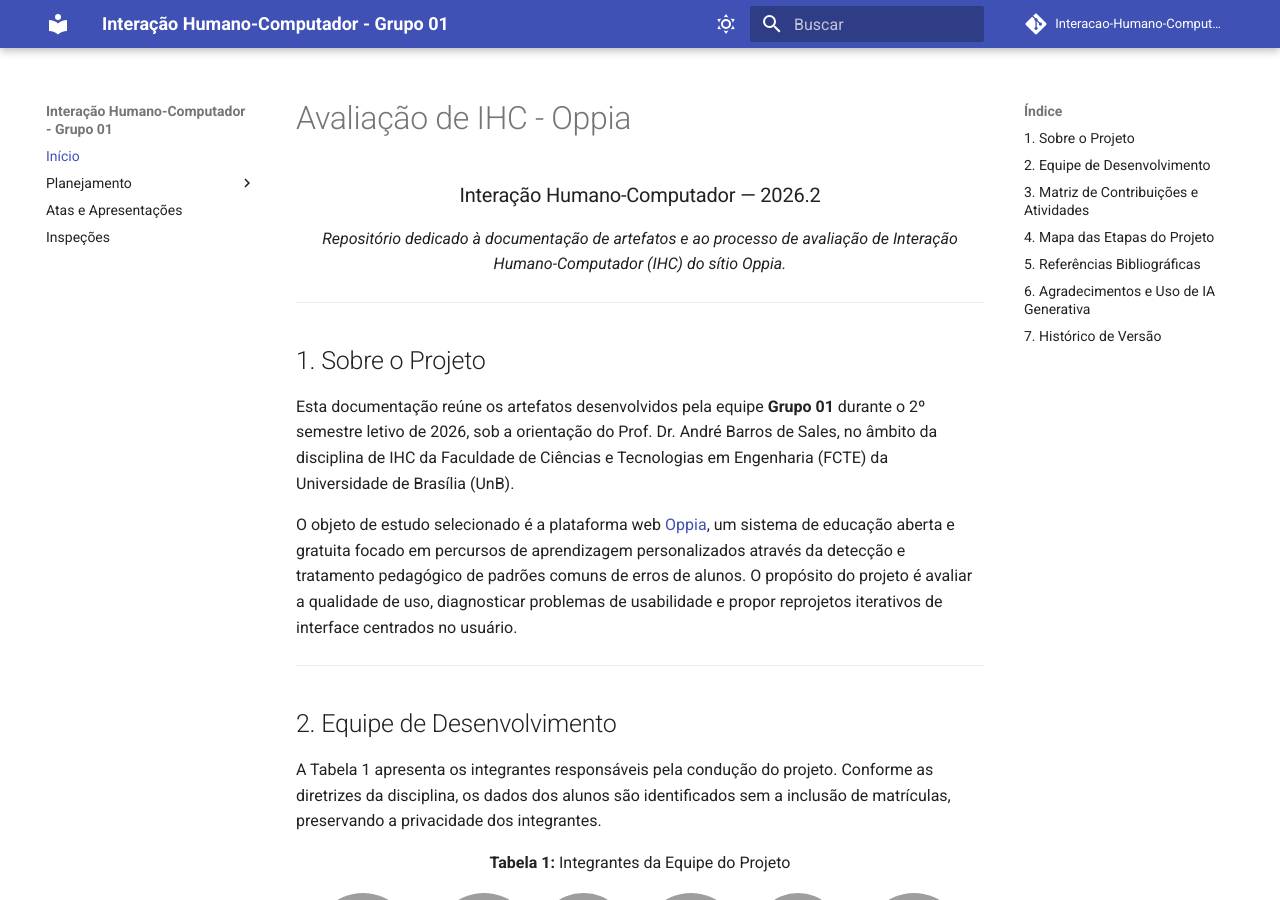
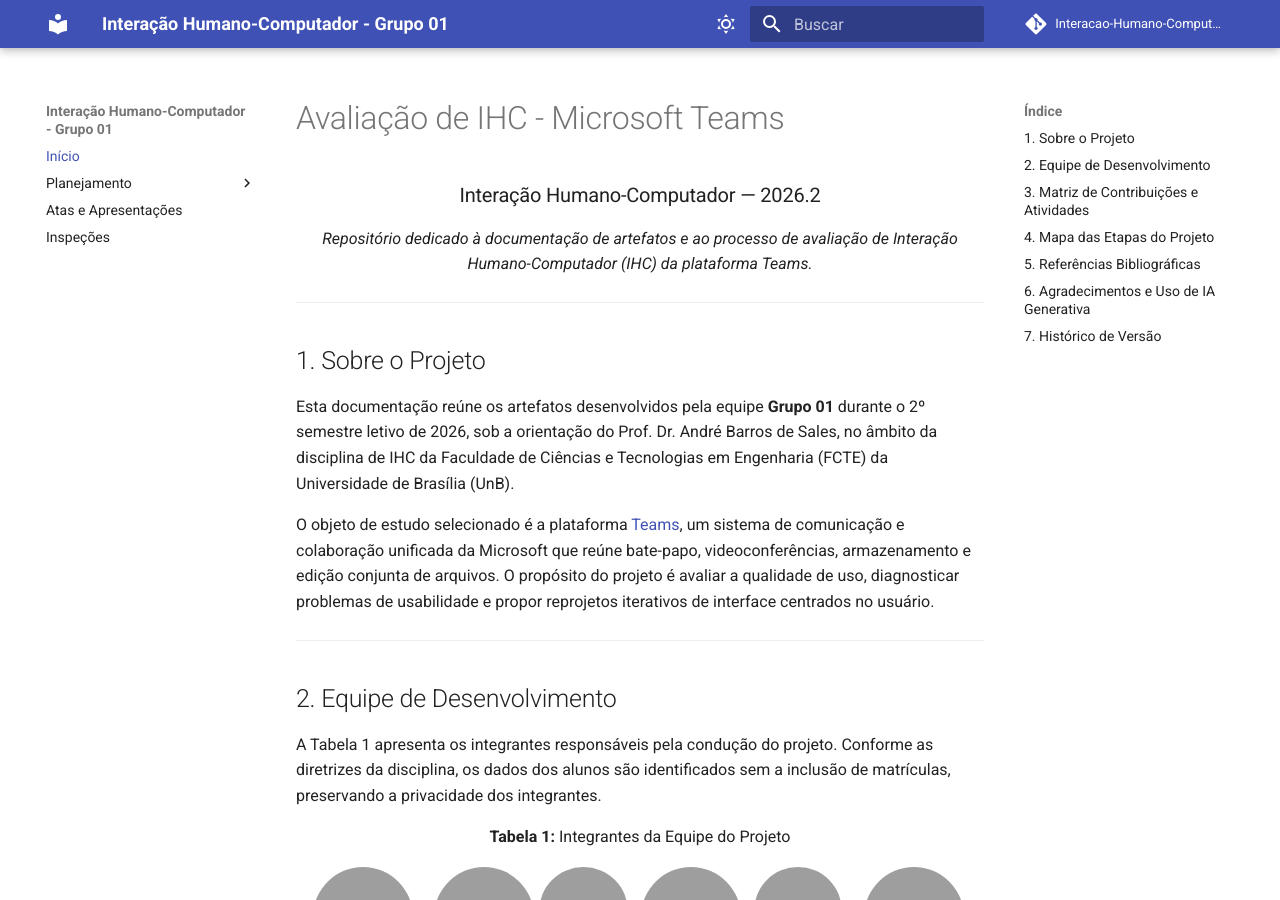
Before and after one commit to Interacao-Humano-Computador/2026.2-Grupo01, an MkDocs documentation site: the page built from docs/index.md, in a window 1280 px wide and 900 px high, cut to the strip 0-900 px from the top of the window. Built offline with MkDocs 1.6.1 and Material for MkDocs 9.7.7, drawn with Linux system fonts in a browser that asks for light colours; comment, search, counter and statistics services are not loaded; grey boxes are pictures that could not be loaded.

Commit message:
Atualização da descrição do projeto

```diff
--- a/docs/index.md
+++ b/docs/index.md
@@ -1,9 +1,9 @@
-# Avaliação de IHC - Oppia
+# Avaliação de IHC - Microsoft Teams
 
 <div align="center">
 
 <h3>Interação Humano-Computador — 2026.2</h3>
-<p><em>Repositório dedicado à documentação de artefatos e ao processo de avaliação de Interação Humano-Computador (IHC) do sítio Oppia.</em></p>
+<p><em>Repositório dedicado à documentação de artefatos e ao processo de avaliação de Interação Humano-Computador (IHC) da plataforma Teams.</em></p>
 
 </div>
 
@@ -14,7 +14,7 @@
 
 Esta documentação reúne os artefatos desenvolvidos pela equipe **Grupo 01** durante o 2º semestre letivo de 2026, sob a orientação do Prof. Dr. André Barros de Sales, no âmbito da disciplina de IHC da Faculdade de Ciências e Tecnologias em Engenharia (FCTE) da Universidade de Brasília (UnB).
 
-O objeto de estudo selecionado é a plataforma web [Oppia](https://www.oppia.org/), um sistema de educação aberta e gratuita focado em percursos de aprendizagem personalizados através da detecção e tratamento pedagógico de padrões comuns de erros de alunos. O propósito do projeto é avaliar a qualidade de uso, diagnosticar problemas de usabilidade e propor reprojetos iterativos de interface centrados no usuário.
+O objeto de estudo selecionado é a plataforma [Teams](https://www.microsoft.com/pt-br/microsoft-teams/download-app), um sistema de comunicação e colaboração unificada da Microsoft que reúne bate-papo, videoconferências, armazenamento e edição conjunta de arquivos. O propósito do projeto é avaliar a qualidade de uso, diagnosticar problemas de usabilidade e propor reprojetos iterativos de interface centrados no usuário.
 
 ---
 
```
